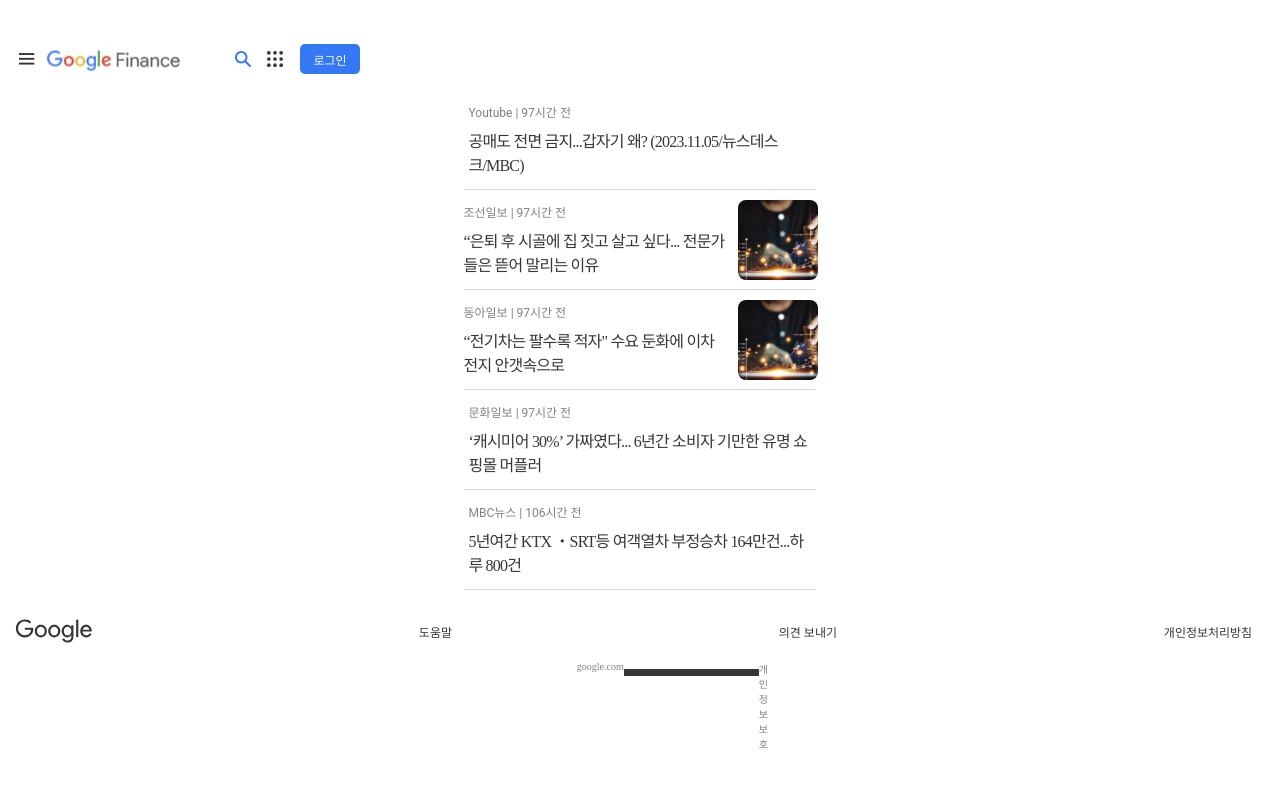
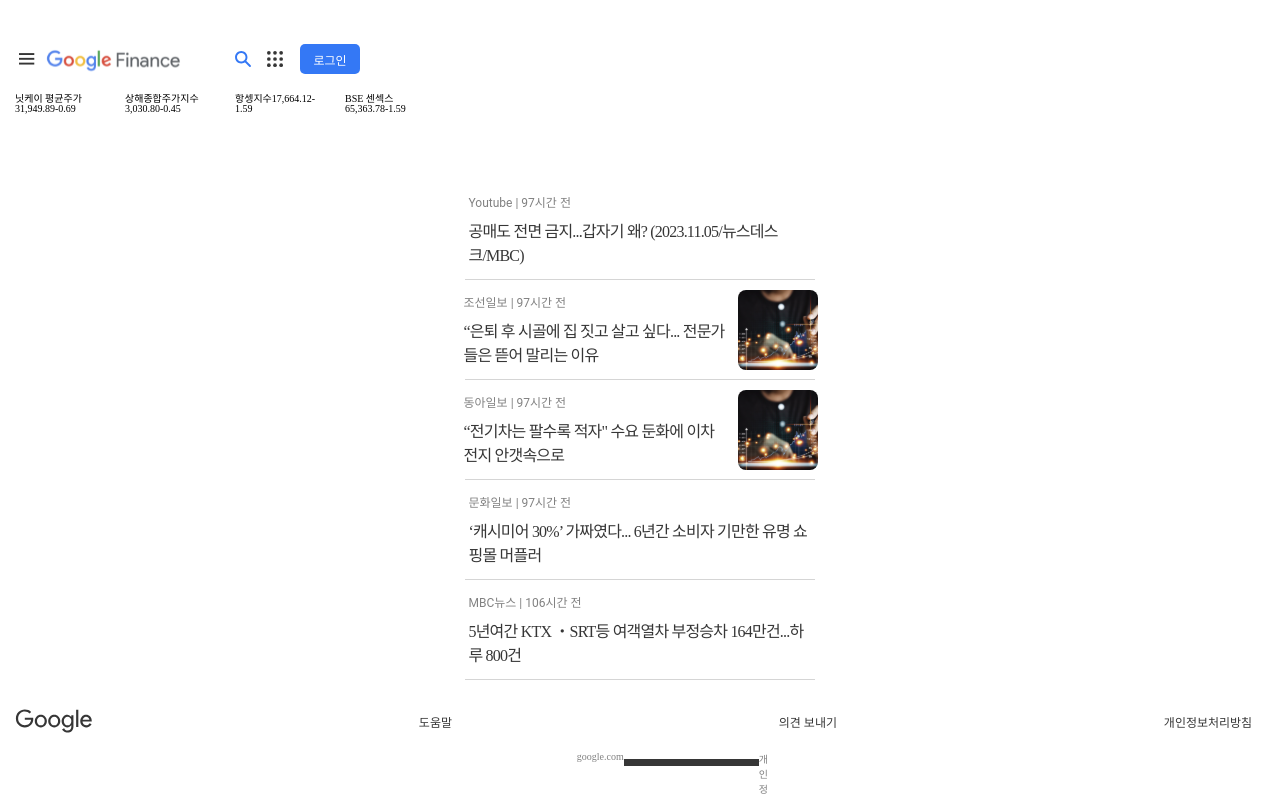
Before and after one commit to DOSOPT-CDS-WEB-TEAM2/CLIENT, a React (Vite) app in the folder google-finance/: page / in a window 1280 px wide. Built offline with nearby package versions, Linux system fonts and the light colour scheme; the HTML template or start-up script is replaced by a standard one.

Commit message:
feat/#23: 주가지수 컴포넌트 전체적인 레이아웃 구현

```diff
--- /dev/null
+++ b/google-finance/src/components/Main/StockIndex.jsx
@@ -0,0 +1,24 @@
+import React from 'react';
+import styled from 'styled-components';
+const StockIndex = ({ stock }) => {
+  const { name, currentStockIndex, fluctuationRate } = stock;
+
+  return (
+    <St.StockIndexContainer>
+      {name}
+      {currentStockIndex}
+      {fluctuationRate}
+    </St.StockIndexContainer>
+  );
+};
+
+export default StockIndex;
+
+const St = {
+  StockIndexContainer: styled.article`
+    width: 9rem;
+    height: 7.6rem;
+
+    margin: 0 1rem;
+  `,
+};
--- a/google-finance/src/pages/Main.jsx
+++ b/google-finance/src/pages/Main.jsx
@@ -2,10 +2,17 @@ import React from 'react';
 import styled from 'styled-components';
 import NewsArticle from '../components/Common/NewsArticle';
 import { ARTICLE_DUMMY } from './../assets/data/ARTICLE_DUMMY';
-
+import { STOCKINFO_OBJECT_DUMMY } from '../assets/data/STOCKINFO_OBJECT_DUMMY';
+import StockIndex from '../components/Main/StockIndex';
 const Main = () => {
   return (
     <St.MainContainer>
+      <St.StockContainer>
+        {STOCKINFO_OBJECT_DUMMY.map((stock, idx) => (
+          <StockIndex key={idx} stock={stock} />
+        ))}
+      </St.StockContainer>
+
       {ARTICLE_DUMMY.map((article, idx) => (
         <NewsArticle
           key={idx}
@@ -25,4 +32,13 @@ const St = {
     flex-direction: column;
     margin: 0 auto;
   `,
+  StockContainer: styled.section`
+    display: flex;
+    flex-direction: row;
+
+    margin: 0.4rem 0.5rem 1rem;
+    flex-wrap: nowrap;
+    overflow-x: auto;
+    overflow-y: hidden;
+  `,
 };
```
